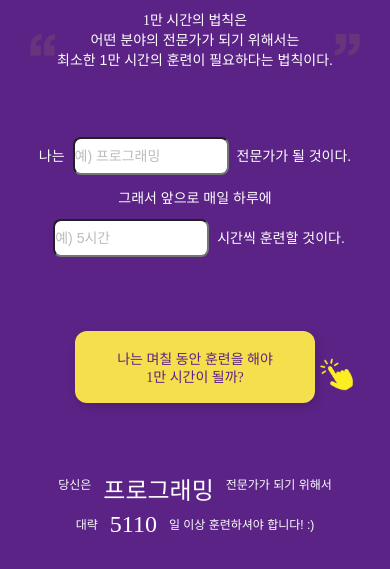
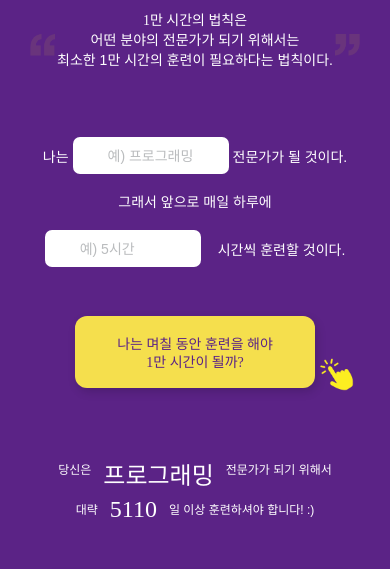
Before and after one commit to Magnesium03/first_mini_project1, a plain HTML site: page index.html in a window 390 px wide. Shown: the part 269-838 px from the top of the page. Drawn offline with Linux system fonts and the light colour scheme; a web font is replaced by a local one.

Commit message:
input 태그 수정 및 W3C valid 수정

```diff
--- a/index.html
+++ b/index.html
@@ -11,26 +11,42 @@
         <div class="container">
 
             <header>
-                <section class="title">
+                <h1 class="title">
                     <img class="title_img" src="./img/title.png" alt="1만 시간의 법칙">
                     <img class="clock" src="./img/clock.png" alt="">
-                </section>
+                </h1>
                 <h2>"연습은 어제의 당신보다 당신을 더 낫게 만든다."</h2>
             </header>
 
             <main>
                 <section class="phr1">
                     <img src="./img/quotes.png" alt="쌍따옴표">
-                    <p><span>1만 시간의 법칙</span>은</br>어떤 분야의 전문가가 되기 위해서는</br>최소한 1만 시간의 훈련이 필요하다는 법칙이다.</p>
+                    <p><span>1만 시간의 법칙</span>은<br>어떤 분야의 전문가가 되기 위해서는<br>최소한 1만 시간의 훈련이 필요하다는 법칙이다.</p>
                 </section>
 
                 <section class="phr2">
-                    <p>나는<input type="text" placeholder="예) 프로그래밍">전문가가 될 것이다.</p>
-                    <p><span>그래서 앞으로 매일 하루에</span><span><input type="text" placeholder="예) 5시간">시간씩 훈련할 것이다.</span></p>
+                    <div class="phr2-p1">
+                        <p>나는</p>
+                        <div class="input_box">
+                            <label for="text1"></label>
+                            <input type="text" id="text1" placeholder="예) 프로그래밍">
+                        </div>
+                        <p>전문가가 될 것이다.</p>
+                    </div>
+                    <div class="phr2-p2">
+                        <p>그래서 앞으로 매일 하루에</p>
+                        <div>
+                            <div class="input_box">
+                                <label for="text2"></label>
+                                <input type="text" id="text2" placeholder="예) 5시간">
+                            </div>
+                            <p>시간씩 훈련할 것이다.</p>
+                        </div>
+                    </div>
                 </section>
 
                 <button class="btn1">
-                    <p>나는 며칠 동안 훈련을 해야 1만 시간이 될까?</p>
+                    <span>나는 며칠 동안 훈련을 해야 1만 시간이 될까?</span>
                 </button>
                 <img class="click" src="./img/click.png" alt="클릭을 유도하는 손">
 
@@ -41,10 +57,10 @@
 
                 <section class="btngroup">
                     <button class="btn2">
-                        <p>훈련하러 가기 GO! GO!</p>
+                        훈련하러 가기 GO! GO!
                     </button>
                     <button class="btn3">
-                        <p>공유하기</p>
+                        공유하기
                     </button>
                 </section>
             </main>
@@ -64,7 +80,8 @@
                 </section>
                 <img src="./img/licat.png" alt="라이캣">
                 <button>
-                    <p>종료하고 진짜 훈련하러 가기 GO!GO!</p>
+                    <span>종료하고 진짜</span>
+                    <span>훈련하러 가기 GO!GO!</span>
                 </button>
             </div>
         </div>
--- a/style.css
+++ b/style.css
@@ -106,13 +106,34 @@ main {
 }
 
 .phr2 {
-    width: 771px;
-    height: 132px;
+    width: fit-content;
+    height: fit-content;
     display: flex;
     flex-direction: column;
     align-items: center;
-    gap: 20px;
+    gap: 27px;
     margin-bottom: 120px;
+}
+
+.phr2-p1 {
+    display: flex;
+    justify-content: center;
+    align-items: center;
+    gap: 17px;
+}
+
+.phr2-p2 {
+    display: flex;
+    justify-content: center;
+    align-items: center;
+    gap: 17px;
+}
+
+.phr2-p2 > div {
+    display: flex;
+    justify-content: center;
+    align-items: center;
+    gap: 17px;
 }
 
 .phr2 p {
@@ -121,14 +142,22 @@ main {
     color: var(--letter-color);
 }
 
-.phr2 input {
+.phr2 .input_box {
     width: 228px;
-    height: 56px;
-    border-radius: 8px;
+    height: 57px;
+    border-radius: 7px;
+    background-color: var(--letter-color);
+    display: flex;
+    justify-content: center;
+    align-items: center;
+}
+
+.phr2 .input_box input {
+    width: 148px;
+    border: none;
     font-size: 24px;
     font-weight: 400;
     color: var(--input-color);
-    margin: 0 20px;
 }
 
 .phr2 input::placeholder {
@@ -209,9 +238,6 @@ button {
     display: flex;
     justify-content: center;
     align-items: center;
-}
-
-button p {
     font-family: 'GmarketSansBold';
     font-size: 24px;
     font-weight: 500;
@@ -252,7 +278,7 @@ footer p {
     display: flex;
     justify-content: center;
     align-items: center;
-    display: none;
+    /* display: none; */
 }
 
 .container2 {
@@ -300,6 +326,10 @@ footer p {
     width: 508px;
     height: 64px;
     background-color: var(--btn-color);
+    display: flex;
+    justify-content: center;
+    align-items: center;
+    gap: 6px;
 }
 
 @media (max-width:771px) {
@@ -356,28 +386,35 @@ footer p {
     }
 
     .phr2 {
-        width: 319px;
-        height: 114px;
-        margin-bottom: 80px;
-        gap: 12px;
+        gap: 17px;
+        margin-bottom: 49px;
+    }
+
+    .phr2-p1 {
+        gap: 4px;
+    }
+
+    .phr2-p2 {
+        flex-direction: column;
+        gap: 19px;
+    }
+
+    .phr2-p2 span {
+        gap: 4px;
+    }
+
+    .phr2 .input_box {
+        width: 156px;
+        height: 37px;
     }
 
     .phr2 p {
         font-size: 14px;
     }
 
-    .phr2 p:nth-child(2) {
-        display: flex;
-        flex-direction: column;
-        align-items: center;
-        gap: 12px;
-    }
-
-    .phr2 input {
-        width: 156px;
-        height: 38px;
+    .phr2 .input_box input {
+        width: 86px;
         font-size: 14px;
-        margin: 0 8px;
     }
 
     .phr2 input::placeholder {
@@ -390,7 +427,7 @@ footer p {
         margin-bottom: 68px;
     }
 
-    .btn1 p {
+    .btn1 span {
         width: 164px;
         height: 32px;
     }
@@ -455,6 +492,7 @@ footer p {
     }
 
     footer p {
+        width: 274px;
         font-size: 9px;
     }
 
@@ -492,5 +530,6 @@ footer p {
     .container2 button {
         width: 251px;
         height: 72px;
+        flex-direction: column;
     }
 }
```
